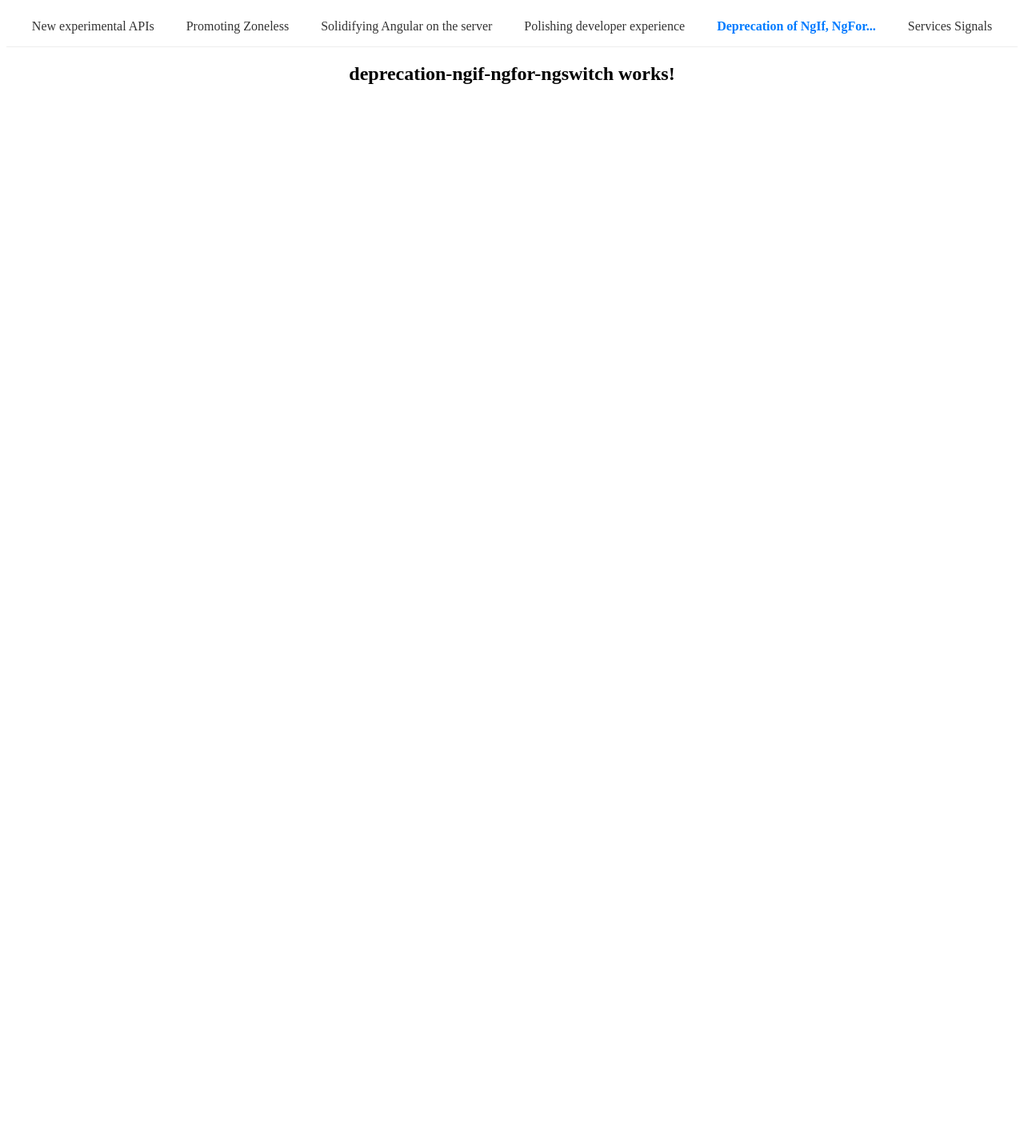
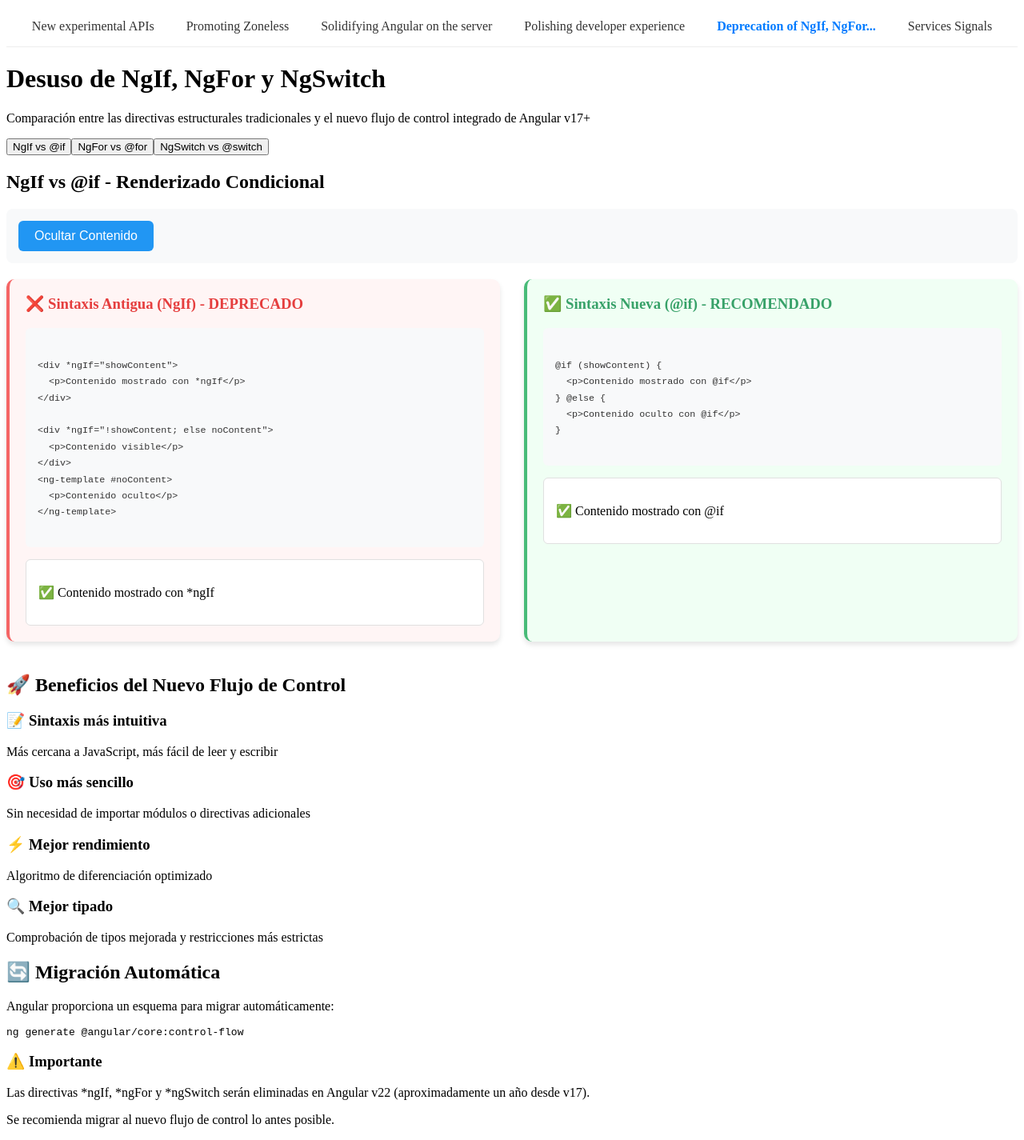
Before and after one commit to diego40g/signals-angular, an Angular app in the folder signals-angular-20/: page /deprecation-ngif-ngfor-ngswitch in a window 1280 px wide. Shown: the whole page at 80% size. Before the commit the page ends 800 px from the top, so only its background shows below. Built offline with nearby package versions, Linux system fonts and the light colour scheme.

Commit message:
feat: Implementar navegación y contenido para la sección de desuso de NgIf, NgFor y NgSwitch

```diff
--- a/signals-angular-20/src/app/pages/deprecation-ngif-ngfor-ngswitch/deprecation-ngif-ngfor-ngswitch.component.html
+++ b/signals-angular-20/src/app/pages/deprecation-ngif-ngfor-ngswitch/deprecation-ngif-ngfor-ngswitch.component.html
@@ -1 +1,78 @@
-<h2 align="center">deprecation-ngif-ngfor-ngswitch works!</h2>
+<div class="container">
+  <h1>Desuso de NgIf, NgFor y NgSwitch</h1>
+  <p class="intro">
+    Comparación entre las directivas estructurales tradicionales y el nuevo flujo de control integrado de Angular v17+
+  </p>
+
+  <!-- Navegación de tabs -->
+  <div class="tabs">
+    <button
+      class="tab-button"
+      [class.active]="selectedTab === 'ngif'"
+      (click)="changeTab('ngif')">
+      NgIf vs &#64;if
+    </button>
+    <button
+      class="tab-button"
+      [class.active]="selectedTab === 'ngfor'"
+      (click)="changeTab('ngfor')">
+      NgFor vs &#64;for
+    </button>
+    <button
+      class="tab-button"
+      [class.active]="selectedTab === 'ngswitch'"
+      (click)="changeTab('ngswitch')">
+      NgSwitch vs &#64;switch
+    </button>
+  </div>
+
+  <!-- Contenido de los componentes -->
+  @if (selectedTab === 'ngif') {
+    <app-ngif-demo></app-ngif-demo>
+  }
+
+  @if (selectedTab === 'ngfor') {
+    <app-ngfor-demo></app-ngfor-demo>
+  }
+
+  @if (selectedTab === 'ngswitch') {
+    <app-ngswitch-demo></app-ngswitch-demo>
+  }
+
+  <!-- Sección de beneficios -->
+  <div class="benefits-section">
+    <h2>🚀 Beneficios del Nuevo Flujo de Control</h2>
+    <div class="benefits-grid">
+      <div class="benefit-card">
+        <h3>📝 Sintaxis más intuitiva</h3>
+        <p>Más cercana a JavaScript, más fácil de leer y escribir</p>
+      </div>
+      <div class="benefit-card">
+        <h3>🎯 Uso más sencillo</h3>
+        <p>Sin necesidad de importar módulos o directivas adicionales</p>
+      </div>
+      <div class="benefit-card">
+        <h3>⚡ Mejor rendimiento</h3>
+        <p>Algoritmo de diferenciación optimizado</p>
+      </div>
+      <div class="benefit-card">
+        <h3>🔍 Mejor tipado</h3>
+        <p>Comprobación de tipos mejorada y restricciones más estrictas</p>
+      </div>
+    </div>
+  </div>
+
+  <!-- Sección de migración -->
+  <div class="migration-section">
+    <h2>🔄 Migración Automática</h2>
+    <p>Angular proporciona un esquema para migrar automáticamente:</p>
+    <div class="code-example">
+      <pre><code>ng generate &#64;angular/core:control-flow</code></pre>
+    </div>
+    <div class="warning">
+      <h3>⚠️ Importante</h3>
+      <p>Las directivas *ngIf, *ngFor y *ngSwitch serán eliminadas en Angular v22 (aproximadamente un año desde v17).</p>
+      <p>Se recomienda migrar al nuevo flujo de control lo antes posible.</p>
+    </div>
+  </div>
+</div>
--- a/signals-angular-20/src/app/pages/deprecation-ngif-ngfor-ngswitch/deprecation-ngif-ngfor-ngswitch.component.ts
+++ b/signals-angular-20/src/app/pages/deprecation-ngif-ngfor-ngswitch/deprecation-ngif-ngfor-ngswitch.component.ts
@@ -1,11 +1,20 @@
 import { Component } from '@angular/core';
+import { User } from './models/user';
+import { CommonModule } from '@angular/common';
+import { NgifDemoComponent } from './components/ngif-demo/ngif-demo.component';
+import { NgforDemoComponent } from './components/ngfor-demo/ngfor-demo.component';
+import { NgswitchDemoComponent } from './components/ngswitch-demo/ngswitch-demo.component';
 
 @Component({
   selector: 'app-deprecation-ngif-ngfor-ngswitch',
-  imports: [],
+  imports: [CommonModule, NgifDemoComponent, NgforDemoComponent, NgswitchDemoComponent],
   templateUrl: './deprecation-ngif-ngfor-ngswitch.component.html',
   styleUrl: './deprecation-ngif-ngfor-ngswitch.component.sass'
 })
 export class DeprecationNgifNgforNgswitchComponent {
+  selectedTab = 'ngif';
 
+  changeTab(tab: string): void {
+    this.selectedTab = tab;
+  }
 }
```
